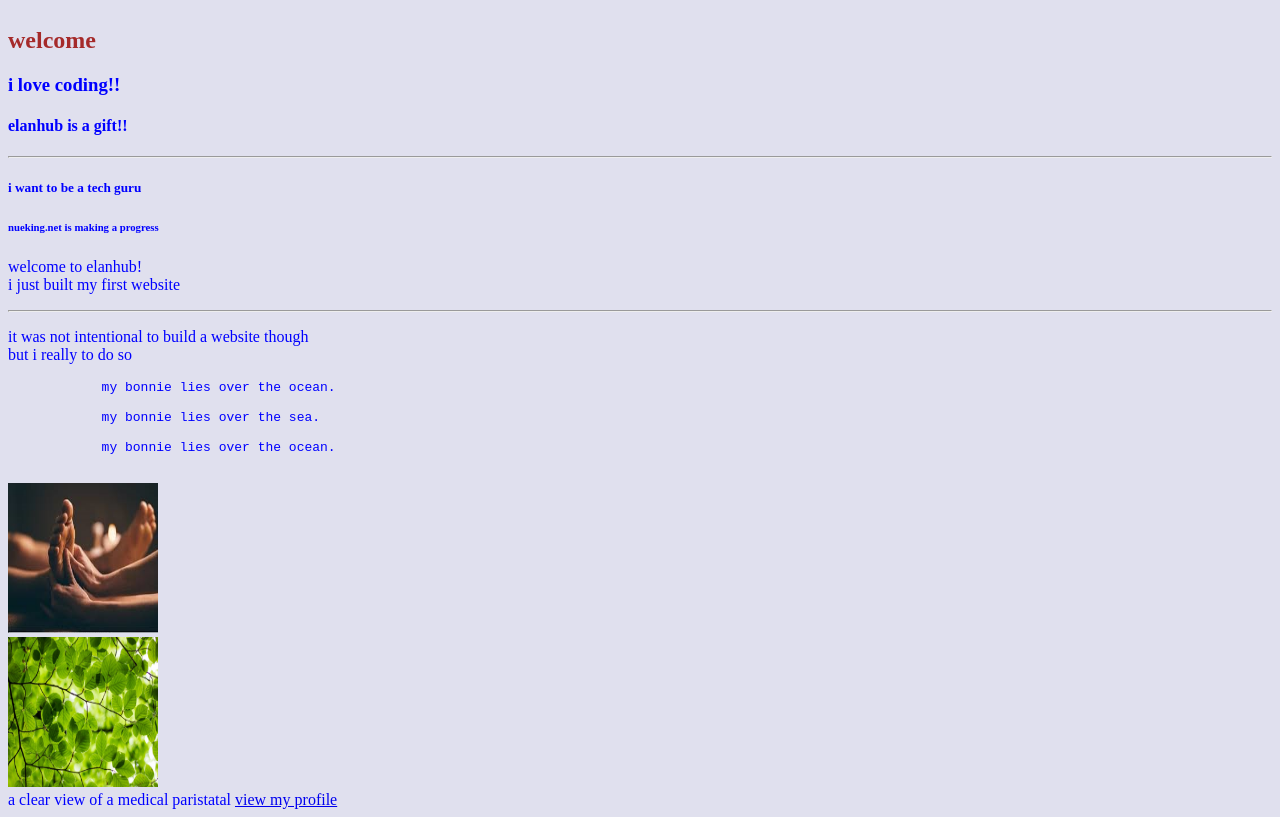
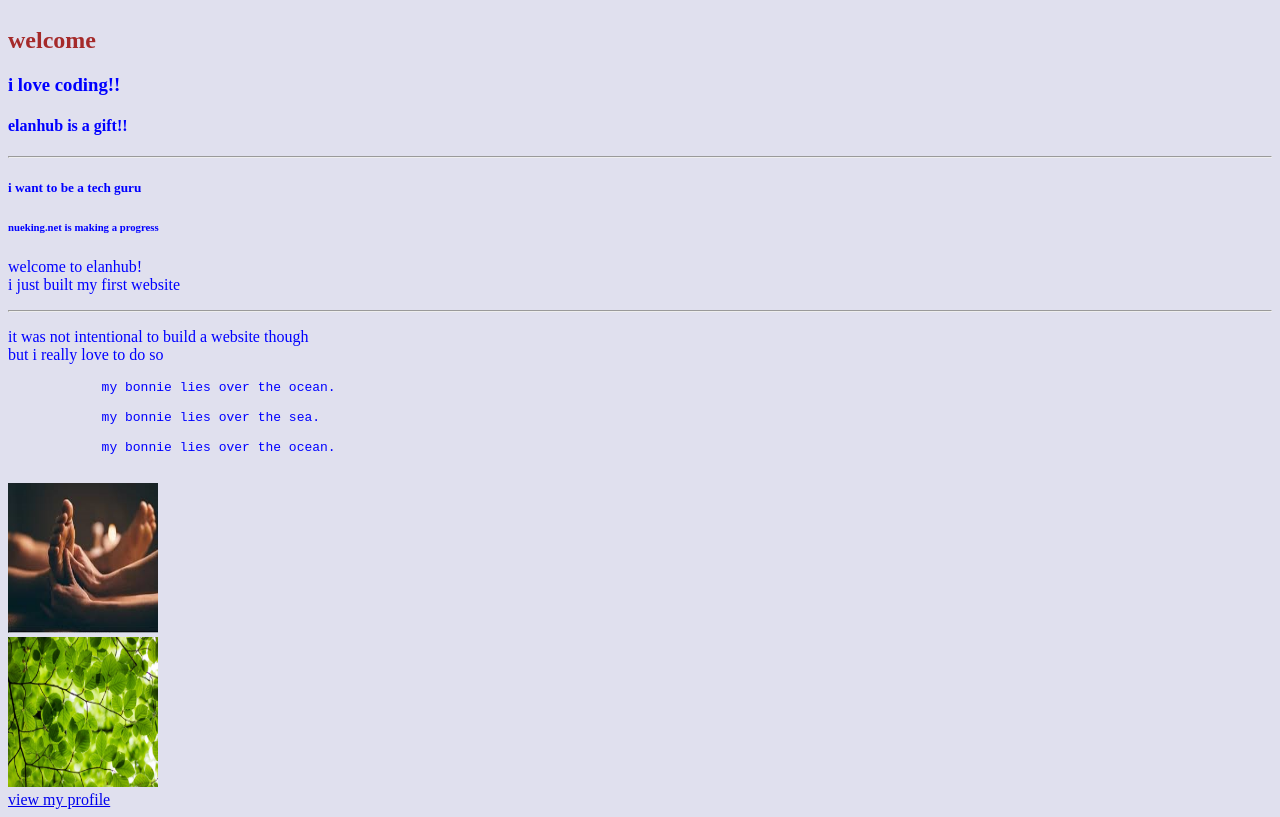
Before and after one commit to Nueking/kingspro1, a plain HTML site: page index.html in a window 1280 px wide. Shown: the part 147-964 px from the top of the page. Drawn offline with Linux system fonts and the light colour scheme.

Commit message:
first kingspro

```diff
--- a/index.html
+++ b/index.html
@@ -14,7 +14,7 @@
         <h6>nueking.net is making a progress</h6>
         <p>welcome to elanhub! <br> i just built my first website </p>
         <hr>
-        <p>it was not intentional to build a website though <br> but i really to do so</p>
+        <p>it was not intentional to build a website though <br> but i really love to do so</p>
         <pre>
             my bonnie lies over the ocean.
 
@@ -24,8 +24,6 @@
         </pre>
         <img src="images.jpg" width="150" height="150" /><br>
         <img src="ph.jpg" width="150" height="150" /><br>
-        <h7>a clear view of a medical paristatal</h7>
-
         <a href="https://.linkedin.com/in/ucheblessed">view my profile</a>
     </body>
 </html>
```
